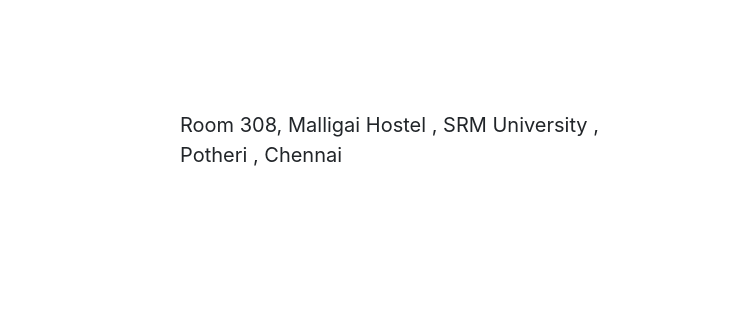
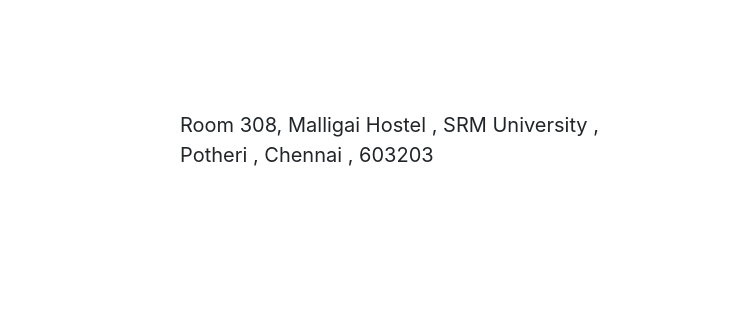
Before and after one commit to kiran-alt/KAS, a plain HTML site: page contact/contact.html in a window 1280 px wide. Shown: the part 904-1224 px from the top of the page, 0-746 px from the left. Drawn offline with nearby package versions, Linux system fonts and the light colour scheme; grey boxes are pictures that could not be loaded.

Commit message:
pin code addition to address commit

```diff
--- a/contact/contact.html
+++ b/contact/contact.html
@@ -78,7 +78,7 @@
         <div class="row">
             <div class="col-lg-1"></div>
             <div class="col-lg-5" id="address_p">
-                <p>Room 308, Malligai Hostel , SRM University , Potheri , Chennai</p>
+                <p>Room 308, Malligai Hostel , SRM University , Potheri , Chennai , 603203</p>
             </div>
             <!--<div class="col-lg-1"></div>-->
             <div class="col-lg-1"></div>
```
